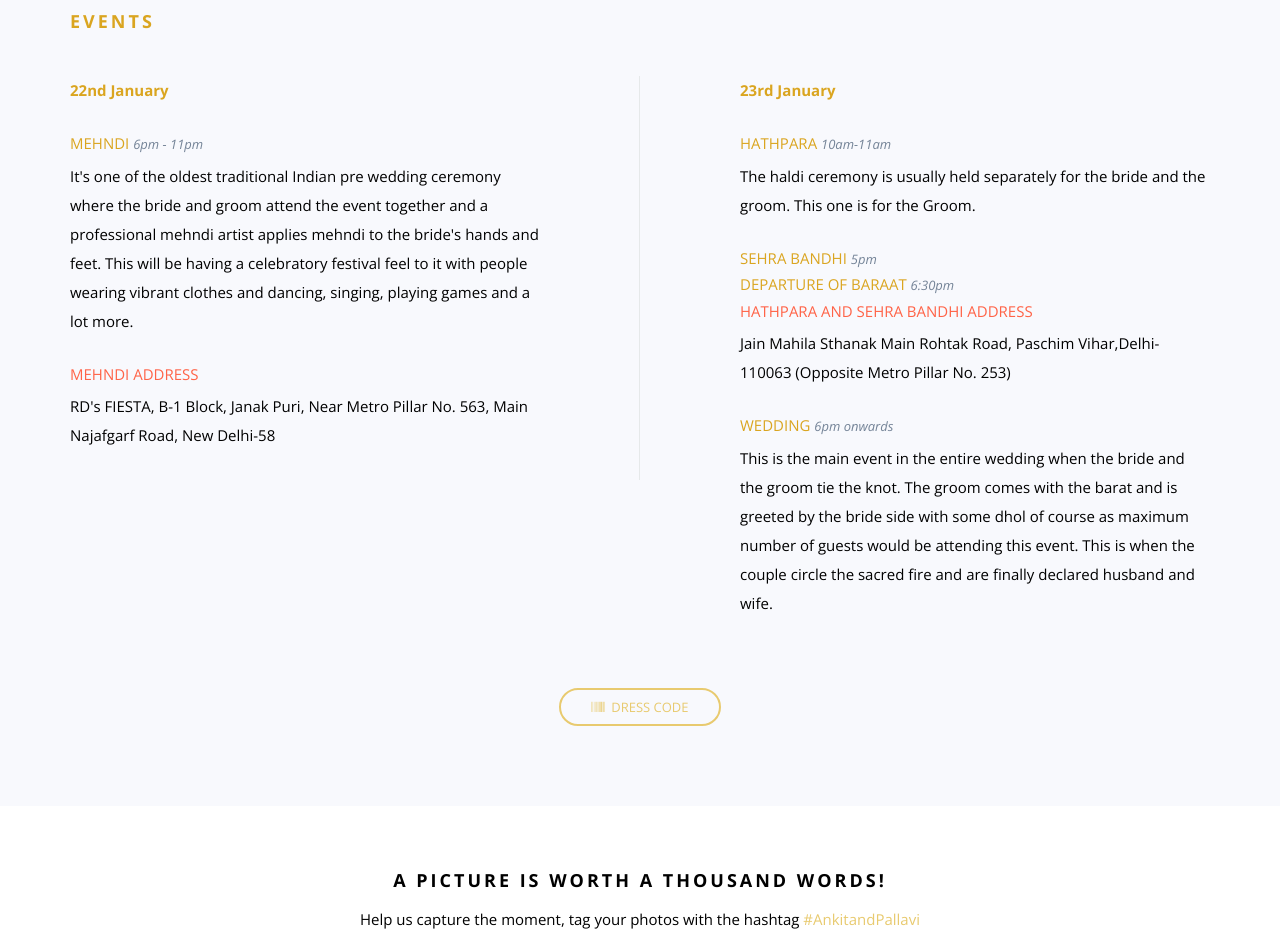
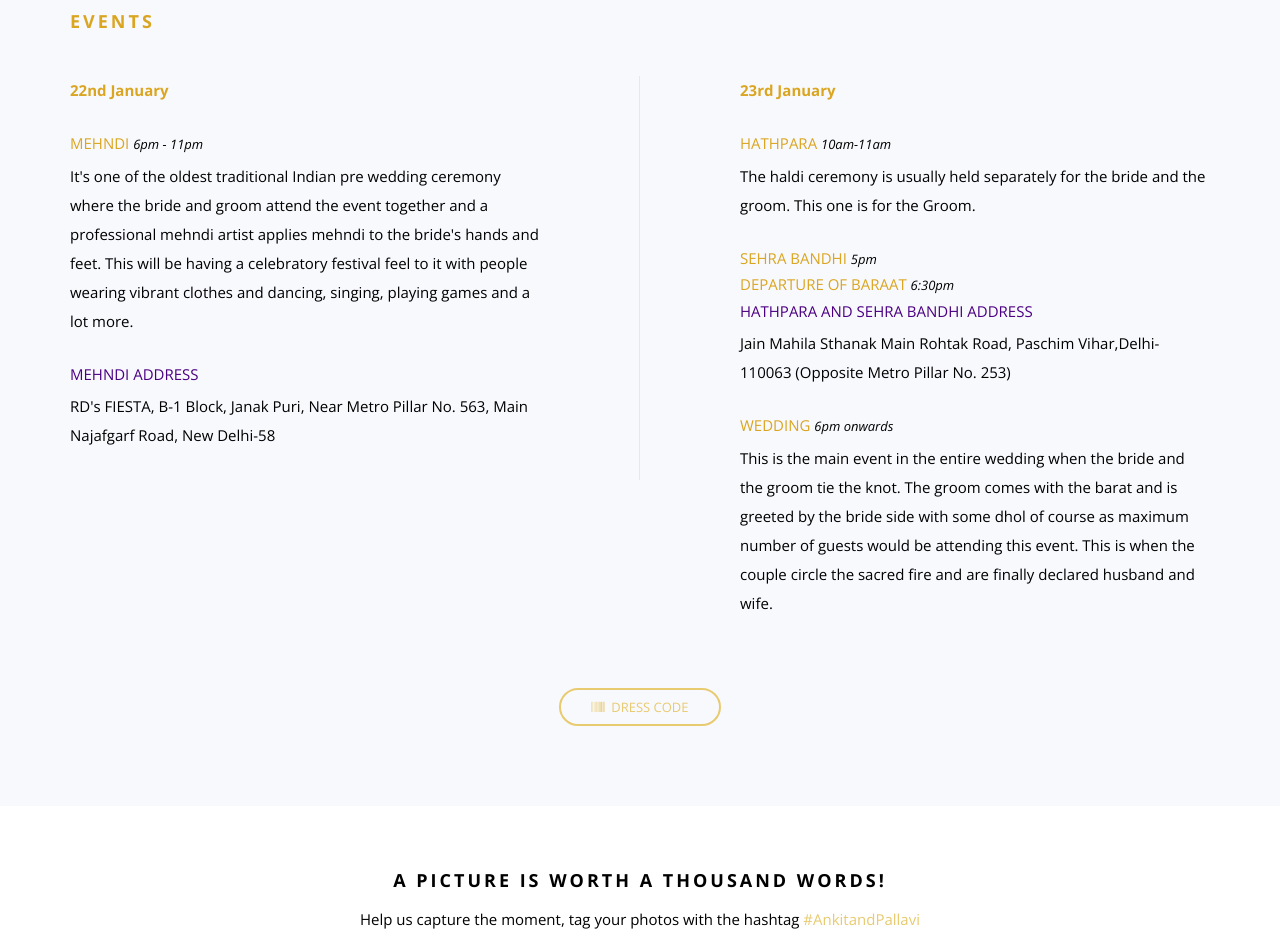
Before and after one commit to AnkitJain1791/ankitjain1791.github.io, a website: page index.html in a window 1280 px wide. Shown: the part 1620-2555 px from the top of the page. Drawn offline with nearby package versions, Linux system fonts and the light colour scheme; some packages are replaced by stand-ins of ours; a script that the page names is missing; files whose address does not match are found by name.

Commit message:
Update index.html

```diff
--- a/index.html
+++ b/index.html
@@ -138,7 +138,7 @@
                 <div class="wp3">
                     <p style="color:goldenrod;"><strong>22nd January</strong></p>
 
-                    <h5 style="color:goldenrod;">Mehndi <span class="time">6PM - 11PM</span></h5>
+                    <h5 style="color:goldenrod;">Mehndi <span class="time" style="color:Black;">6PM - 11PM</span></h5>
                     <p style="color:black;">It's one of the oldest traditional Indian pre wedding ceremony where the bride and groom
                         attend the event together and a professional mehndi artist applies
                         mehndi to the bride's hands and feet. This will be having a celebratory
@@ -146,7 +146,7 @@
                         games and a lot more.</p>
                 </div>
                 <div class="wp5">
-                    <h5 style="color:Tomato;">Mehndi Address <span class="time"></span></h5>
+                    <h5 style="color:Indigo;">Mehndi Address <span class="time"></span></h5>
                     <p style="color:black;">RD's FIESTA,
                         B-1 Block, Janak Puri, Near Metro Pillar No. 563,
                         Main Najafgarf Road, New Delhi-58</p>
@@ -157,18 +157,18 @@
                 <div class="wp4">
                     <p style="color:goldenrod;"><strong>23rd January</strong></p>
 
-                    <h5 style="color:goldenrod;">Hathpara <span class="time">10AM-11AM</span></h5>
+                    <h5 style="color:goldenrod;">Hathpara <span class="time" style="color:Black;">10AM-11AM</span></h5>
                     <p style="color:black;">The haldi ceremony is usually held separately for the bride and the groom. This one is for the
                         Groom.</p>
-					<h5 style="color:goldenrod;">Sehra Bandhi <span class="time">5PM</span></h5>
-                    <h5 style="color:goldenrod;">Departure of Baraat <span class="time">6:30PM</span></h5>
+					<h5 style="color:goldenrod;">Sehra Bandhi <span class="time" style="color:Black;">5PM</span></h5>
+                    <h5 style="color:goldenrod;">Departure of Baraat <span class="time" style="color:Black;">6:30PM</span></h5>
 
-					<h5 style="color:Tomato;">Hathpara and Sehra Bandhi Address <span class="time"></span></h5>
+					<h5 style="color:Indigo;">Hathpara and Sehra Bandhi Address <span class="time"></span></h5>
                     <p style="color:black;">Jain Mahila Sthanak
                         Main Rohtak Road, Paschim Vihar,Delhi-110063 (Opposite Metro Pillar No. 253)</p>
                 </div>
                 <div class="wp6">
-                    <h5 style="color:goldenrod;">Wedding <span class="time">6PM Onwards</span></h5>
+                    <h5 style="color:goldenrod;">Wedding <span class="time" style="color:Black;">6PM Onwards</span></h5>
                     <p style="color:black;">This is the main event in the entire wedding when the bride and the groom tie the
                         knot. The groom comes with the barat and is greeted by the bride side with some dhol of course
                         as maximum number of guests would be attending this event. This is when the couple circle the
```
